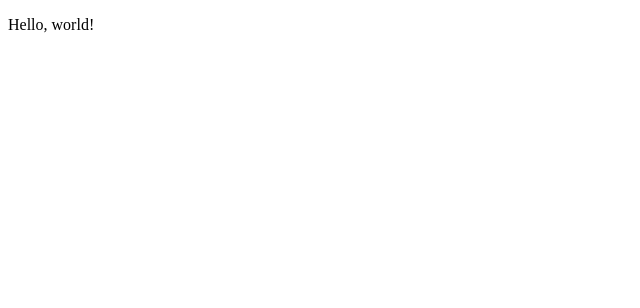
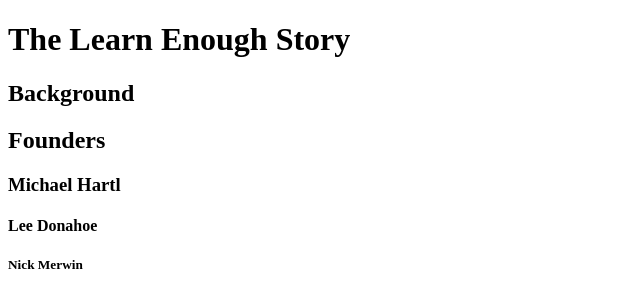
Before and after one commit to Kadmos83/sample_website, a plain HTML site: page index.html in a window 1280 px wide. Shown: the whole page, without its empty margins (0-640 px from the left). Drawn offline with Linux system fonts and the light colour scheme.

Commit message:
headings testen

```diff
--- a/index.html
+++ b/index.html
@@ -5,6 +5,18 @@
 	<meta charset="utf-8">
   </head>
   <body>
-	<p>Hello, world!</p>
+
+    <h1>The Learn Enough Story</h1>
+
+    <h2>Background</h2>
+
+    <h2>Founders</h2>
+
+    <h3>Michael Hartl</h3>
+
+    <h4>Lee Donahoe</h3>
+
+    <h5>Nick Merwin</h3>
+
   </body>
 </html>
```
